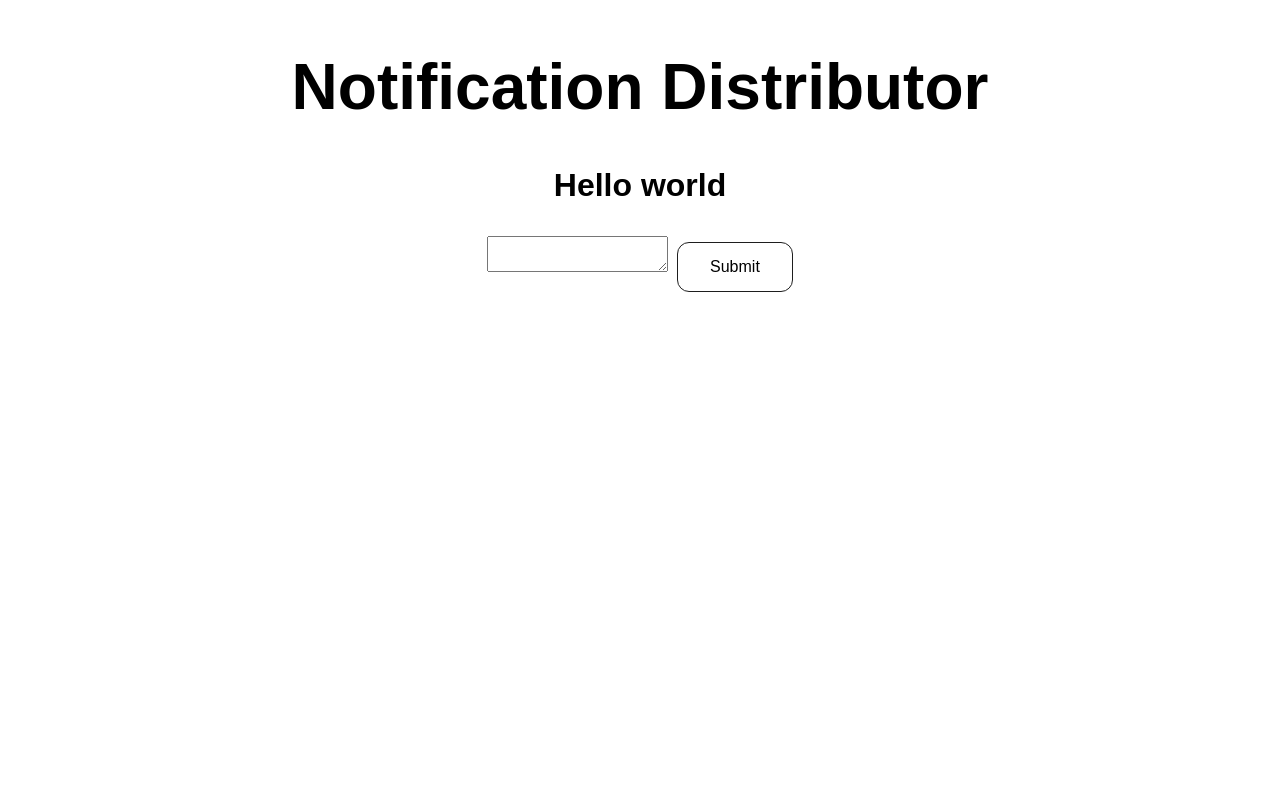
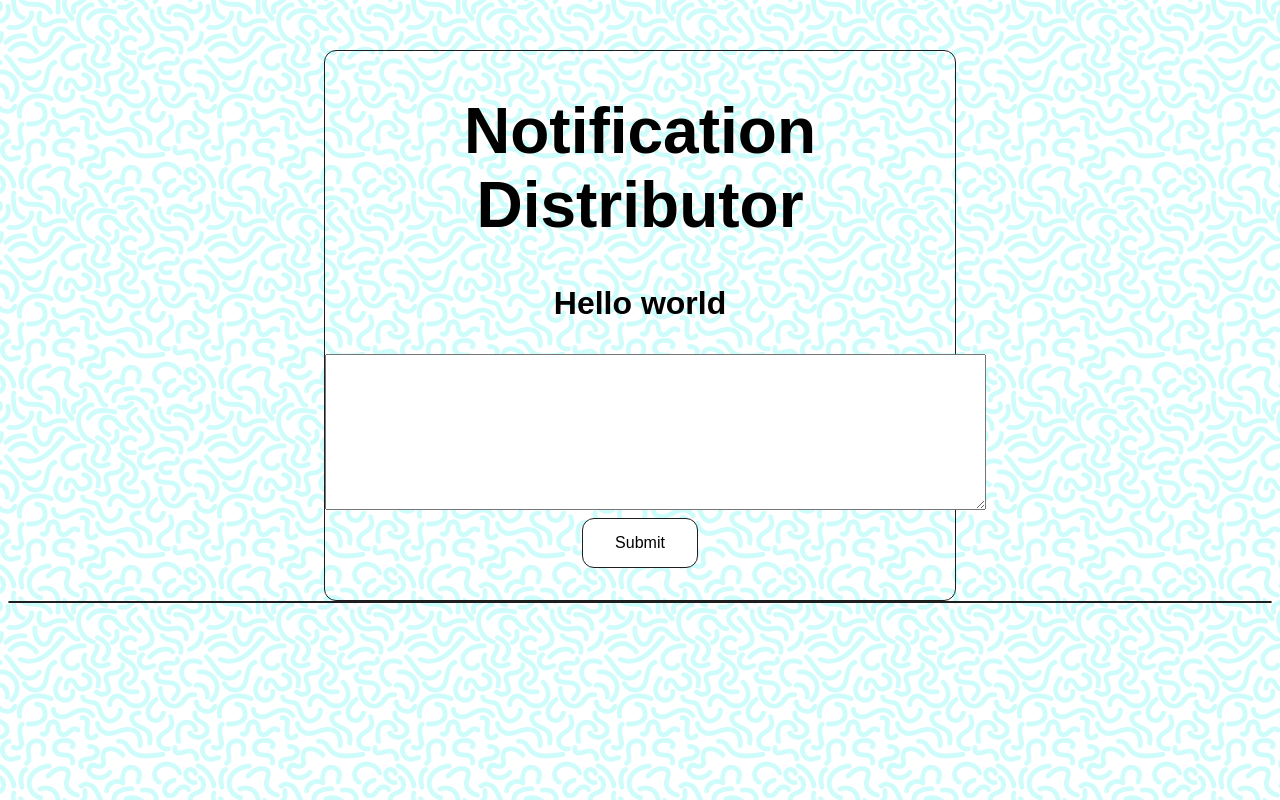
Before and after one commit to StevKast/Notification-Distributor, a plain HTML site: page index.html in a window 1280 px wide. Drawn offline with Linux system fonts and the light colour scheme.

Commit message:
Adding bg image.

```diff
--- a/Styles.css
+++ b/Styles.css
@@ -1,6 +1,13 @@
 div.mainContainer{
-    margin: 50px auto;
+    margin: 50px 25% auto;
     display: block;
+    border: 1px solid #1e1e1e;
+    border-radius: 12px;
+}
+
+div.ad{
+    border: 1px solid #1e1e1e;
+    border-radius: 12px;
 }
 
 h1{
@@ -9,9 +16,6 @@ h1{
     font-size: 48pt;
     font-weight: bolder;
     color: #000000;
-
-    /*margin: 50px auto;*/
-    /*display: block;*/
 }
 
 p{
@@ -20,7 +24,6 @@ p{
     font-size: 24pt;
     font-weight: bolder;
     color: #000000;
-
 }
 
 button {
@@ -32,16 +35,13 @@ button {
     text-align: center;
     text-decoration: none;
 
-    /*margin: auto;*/
-    /*display: block;*/
-
     font-size: 16px;
     font-family: sans-serif;
 
     -webkit-transition-duration: 0.4s; /* Safari */
     transition-duration: 0.4s;
+}
 
-}
 button:hover{
     background-color: #1e1e1e;
     border-radius: 12px;
@@ -51,9 +51,6 @@ button:hover{
     text-align: center;
     text-decoration: none;
     color: white;
-
-    /*margin: auto;*/
-    /*display: block;*/
 }
 
 body {
--- a/index.html
+++ b/index.html
@@ -23,14 +23,14 @@
 
     </p>
     <p>
-    <textarea>
+    <textarea cols="80" rows="10">
 
     </textarea>
-        <button type="button"> Submit </button>
+        <button type="button" onclick="alert('Shits broke yo!')";> Submit </button>
     </p>
 </div>
 
-<div align="lower">
+<div class="ad" align="lower">
     <script async src="//pagead2.googlesyndication.com/pagead/js/adsbygoogle.js"></script>
     <!-- Notification Handler -->
     <ins class="adsbygoogle"
```
Also changed, not shown: Pictures/wormz.png (added).
